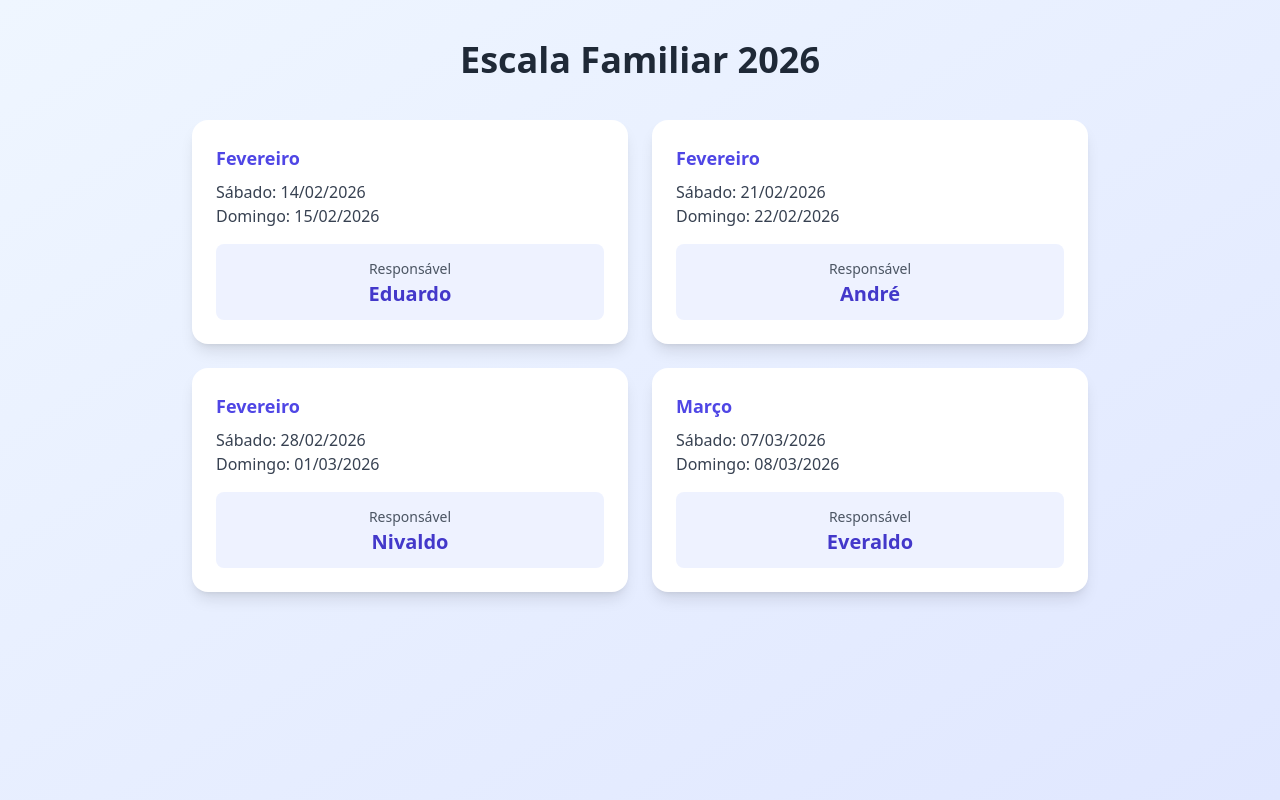
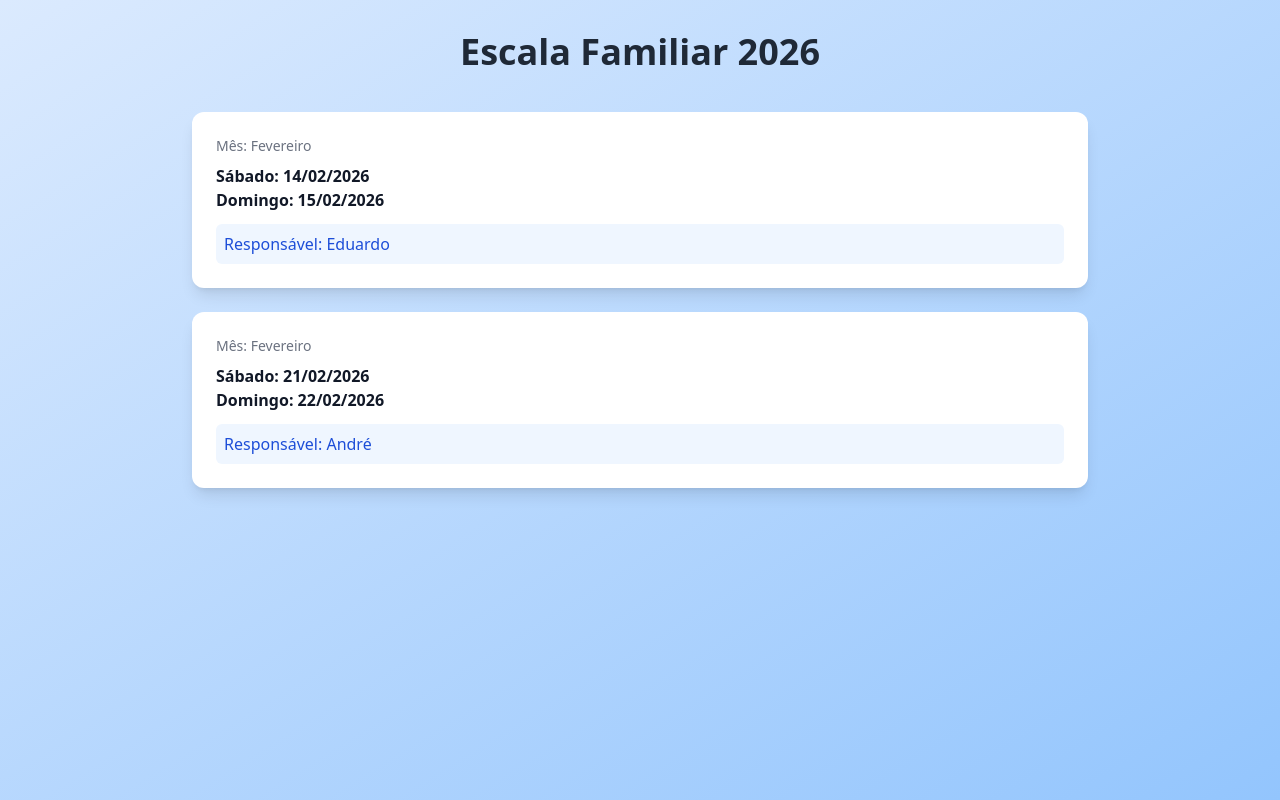
Before and after one commit to alluizadm-ai/escala-familiar-2026, a Next.js app: page / in a window 1280 px wide. Built offline with nearby package versions, Linux system fonts and the light colour scheme.

Commit message:
Fix layout with Tailwind styling

```diff
--- a/app/page.js
+++ b/app/page.js
@@ -4,65 +4,46 @@ export default function Home() {
       mes: "Fevereiro",
       sabado: "14/02/2026",
       domingo: "15/02/2026",
-      nome: "Eduardo",
+      responsavel: "Eduardo",
     },
     {
       mes: "Fevereiro",
       sabado: "21/02/2026",
       domingo: "22/02/2026",
-      nome: "André",
-    },
-    {
-      mes: "Fevereiro",
-      sabado: "28/02/2026",
-      domingo: "01/03/2026",
-      nome: "Nivaldo",
-    },
-    {
-      mes: "Março",
-      sabado: "07/03/2026",
-      domingo: "08/03/2026",
-      nome: "Everaldo",
+      responsavel: "André",
     },
   ];
 
   return (
-    <div className="min-h-screen bg-gradient-to-br from-blue-50 to-indigo-100 py-10 px-4">
+    <main className="min-h-screen bg-gradient-to-br from-blue-100 to-blue-300 p-8">
       <div className="max-w-4xl mx-auto">
-
-        <h1 className="text-4xl font-bold text-center text-gray-800 mb-10">
+        <h1 className="text-4xl font-bold text-center mb-10 text-gray-800">
           Escala Familiar 2026
         </h1>
 
-        <div className="grid md:grid-cols-2 gap-6">
+        <div className="grid gap-6">
           {escalas.map((item, index) => (
             <div
               key={index}
-              className="bg-white rounded-2xl shadow-lg p-6 hover:shadow-xl transition"
+              className="bg-white shadow-lg rounded-xl p-6 hover:shadow-xl transition"
             >
-              <h2 className="text-lg font-semibold text-indigo-600 mb-2">
-                {item.mes}
-              </h2>
-
-              <p className="text-gray-700">
-                <span className="font-medium">Sábado:</span> {item.sabado}
+              <p className="text-sm text-gray-500 mb-2">
+                Mês: {item.mes}
+              </p>
+              <p className="font-semibold">
+                Sábado: {item.sabado}
+              </p>
+              <p className="font-semibold mb-3">
+                Domingo: {item.domingo}
               </p>
 
-              <p className="text-gray-700 mb-4">
-                <span className="font-medium">Domingo:</span> {item.domingo}
-              </p>
-
-              <div className="bg-indigo-50 rounded-lg p-3 text-center">
-                <span className="text-gray-600 text-sm">Responsável</span>
-                <p className="text-xl font-semibold text-indigo-700">
-                  {item.nome}
-                </p>
+              <div className="bg-blue-50 rounded-md p-2 text-blue-700 font-medium">
+                Responsável: {item.responsavel}
               </div>
             </div>
           ))}
         </div>
-
       </div>
-    </div>
+    </main>
   );
 }
```
